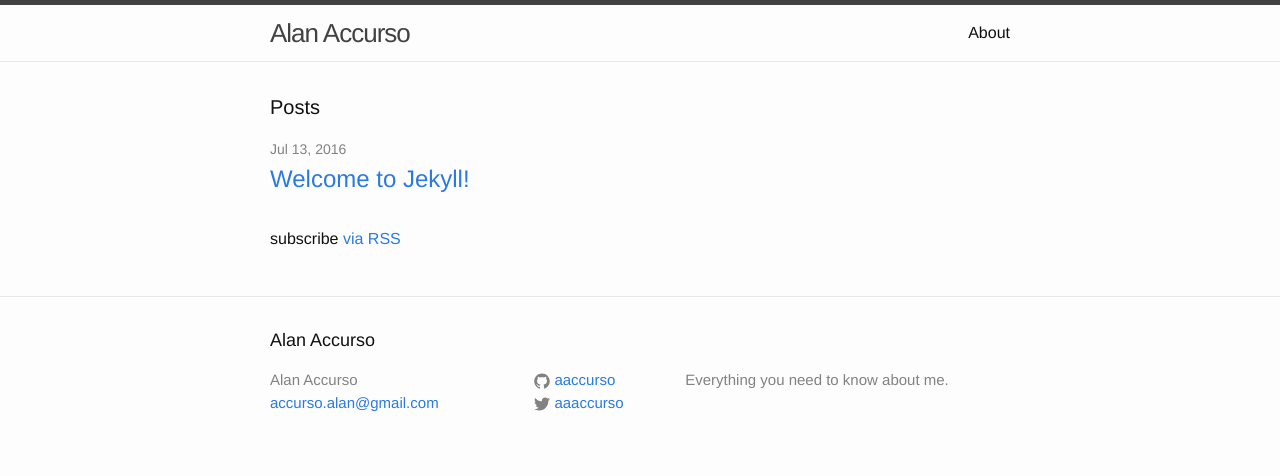
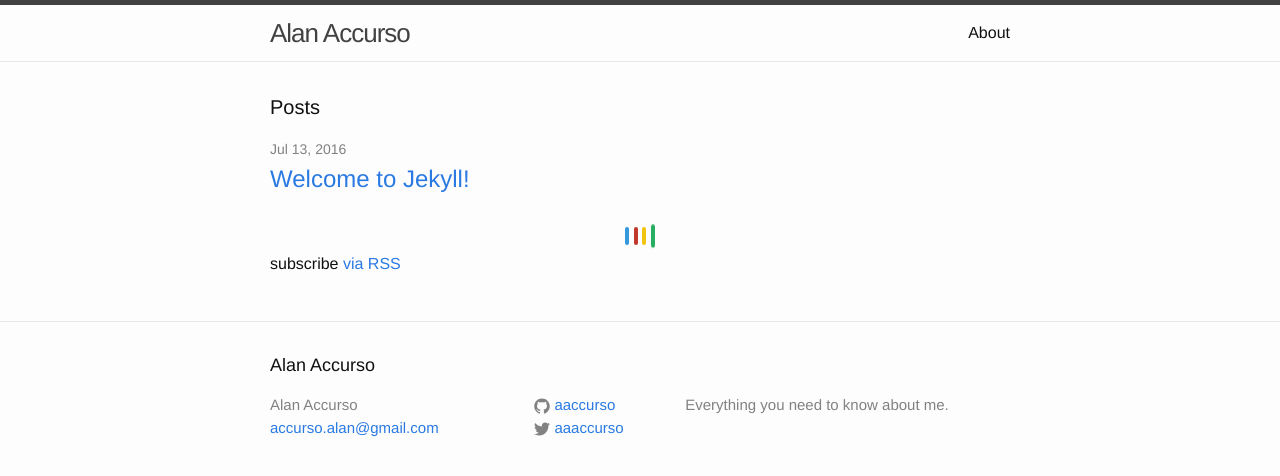
Before and after one commit to aaccurso/aaccurso.github.io, a Jekyll site: the page built from index.html, in a window 1280 px wide. Shown: the top 476 px of the page. Built offline with Jekyll 4.4.1, drawn with Linux system fonts in a browser that asks for light colours; nearby versions of some CDN libraries.

Commit message:
Adds loader for github repos

```diff
--- /dev/null
+++ b/_sass/_loading.scss
@@ -0,0 +1,38 @@
+.loading {
+  text-align: center;
+}
+.loading-bar {
+  display: inline-block;
+  width: 4px;
+  height: 18px;
+  border-radius: 4px;
+  animation: loading 1s ease-in-out infinite;
+}
+.loading-bar:nth-child(1) {
+  background-color: #3498db;
+  animation-delay: 0;
+}
+.loading-bar:nth-child(2) {
+  background-color: #c0392b;
+  animation-delay: 0.09s;
+}
+.loading-bar:nth-child(3) {
+  background-color: #f1c40f;
+  animation-delay: .18s;
+}
+.loading-bar:nth-child(4) {
+  background-color: #27ae60;
+  animation-delay: .27s;
+}
+
+@keyframes loading {
+  0% {
+    transform: scale(1);
+  }
+  20% {
+    transform: scale(1, 2.2);
+  }
+  40% {
+    transform: scale(1);
+  }
+}
--- a/css/main.scss
+++ b/css/main.scss
@@ -45,5 +45,6 @@ $on-laptop:        800px;
 @import
         "base",
         "layout",
-        "syntax-highlighting"
+        "syntax-highlighting",
+        "loading"
 ;
--- a/index.html
+++ b/index.html
@@ -18,7 +18,14 @@ layout: default
     {% endfor %}
   </ul>
 
-  <github-repos></github-repos>
+  <github-repos>
+    <div class="loading">
+      <div class="loading-bar"></div>
+      <div class="loading-bar"></div>
+      <div class="loading-bar"></div>
+      <div class="loading-bar"></div>
+    </div>
+  </github-repos>
 
   <p class="rss-subscribe">subscribe <a href="{{ "/feed.xml" | prepend: site.baseurl }}">via RSS</a></p>
 
```
